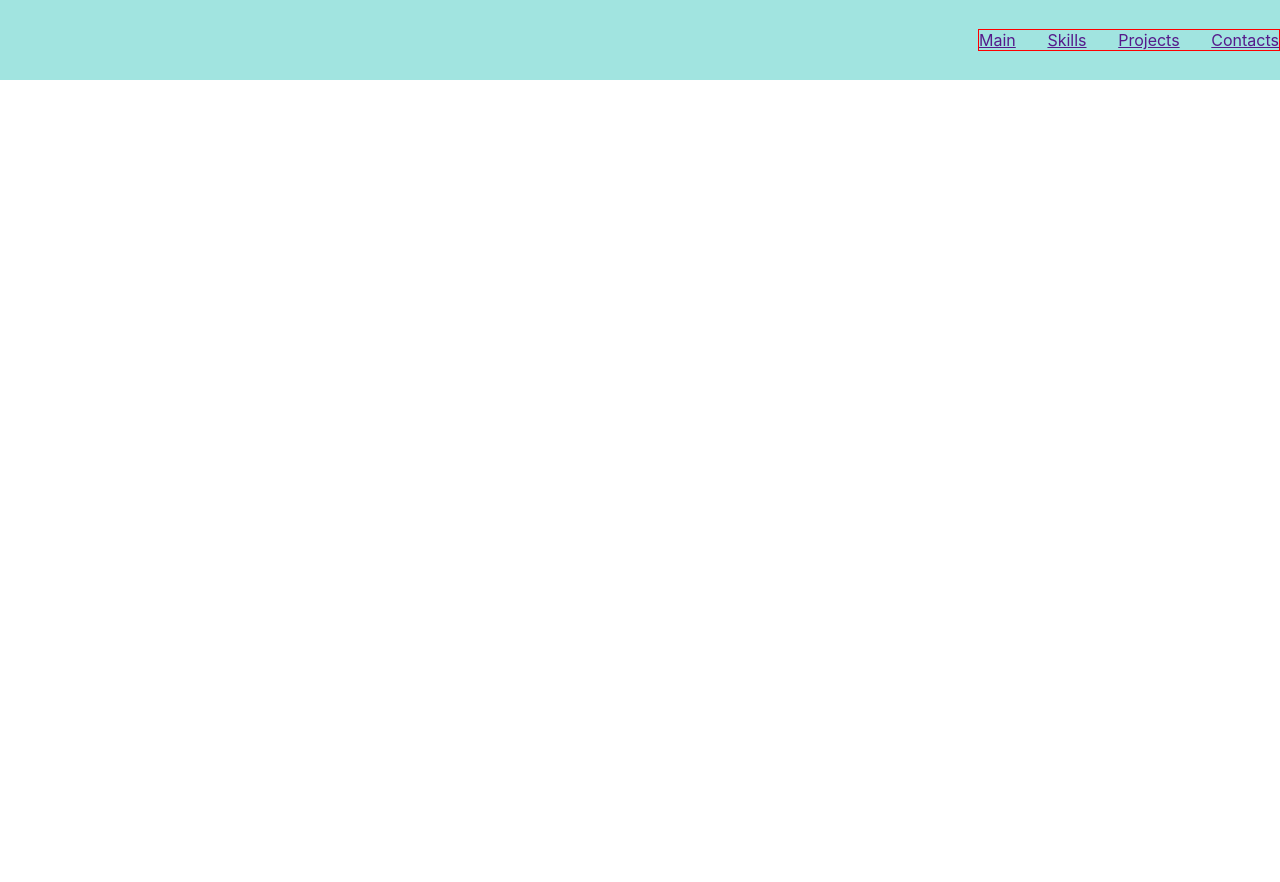
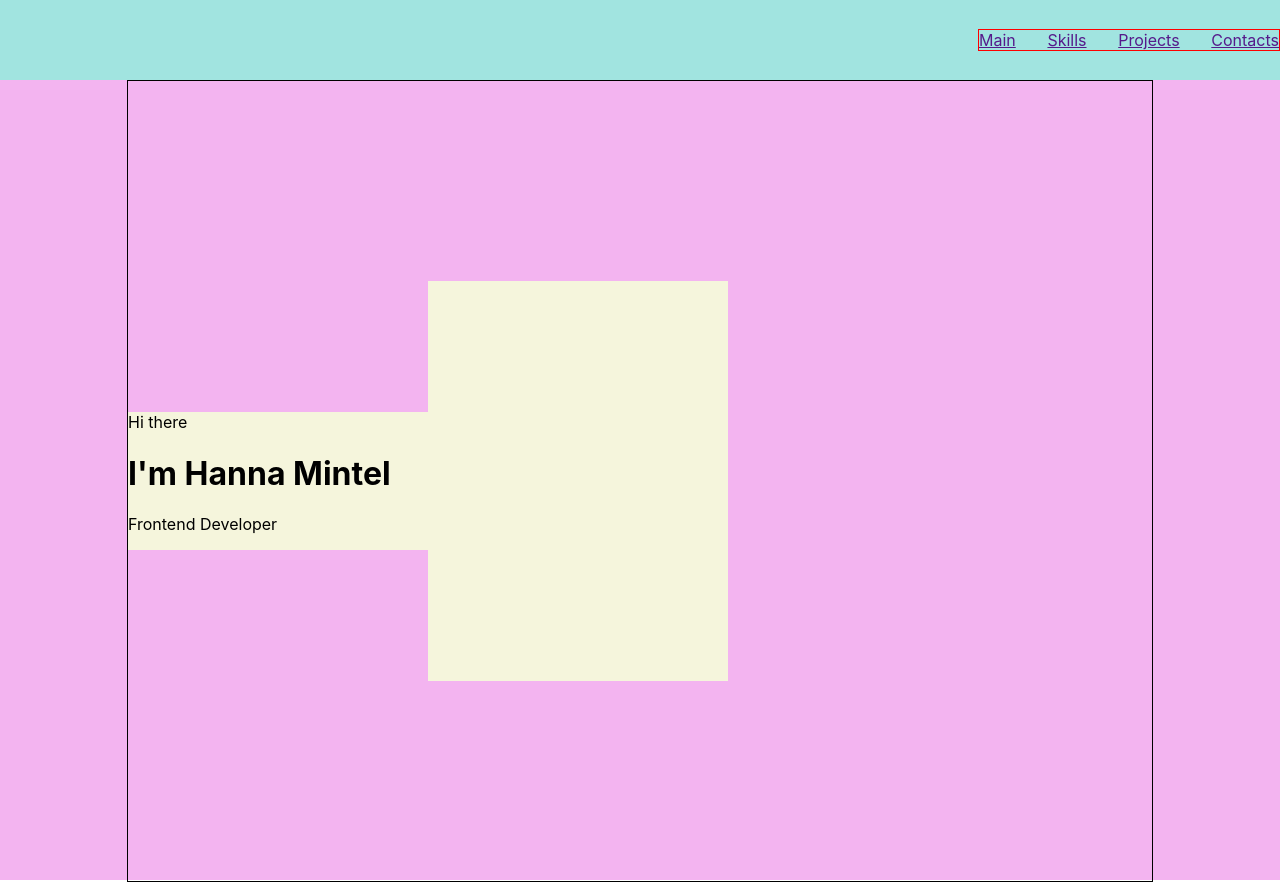
Before and after one commit to AnnaMintel/Portfolio, a React (Create React App) app: page / in a window 1280 px wide. Before the commit the page ends 800 px from the top, so only its background shows below. Built offline with nearby package versions, Linux system fonts and the light colour scheme.

Commit message:
init: created main block

```diff
--- a/src/App.js
+++ b/src/App.js
@@ -1,12 +1,13 @@
 import React from 'react';
 import './App.css';
-import {Header} from './header/Header';
+import { Header } from './header/Header';
+import { Main } from './main/Main';
 
 const App = () => {
   return (
     <div className="App">
       <Header />
-
+      <Main />
     </div>
   );
 }
--- /dev/null
+++ b/src/common/styles/Container.module.css
@@ -0,0 +1,8 @@
+.container {
+    border: 1px solid;
+    height: 100%;
+    width: 80%;
+    margin: 0 auto;
+    display: flex;
+    align-items: center;
+}
--- /dev/null
+++ b/src/main/Main.js
@@ -0,0 +1,18 @@
+import React from 'react';
+import style from './Main.module.css';
+import styleContainer from '../common/styles/Container.module.css'
+
+export const Main = () => {
+    return (
+        <div className={style.mainBlock}>
+            <div className={styleContainer.container}>
+                <div className={style.text}>
+                    <span>Hi there</span>
+                    <h1>I'm Hanna Mintel</h1>
+                    <p>Frontend Developer</p>
+                </div>
+                <div className={style.photo}></div>
+            </div>
+        </div>
+    );
+}
--- /dev/null
+++ b/src/main/Main.module.css
@@ -0,0 +1,15 @@
+.mainBlock {
+    height: 100vh;
+    background-color: rgb(243, 180, 240);
+}
+
+.text {
+    width: 300px;
+    background-color: beige;
+}
+
+.photo {
+    width: 300px;
+    height: 400px;
+    background-color: beige;
+}
```
